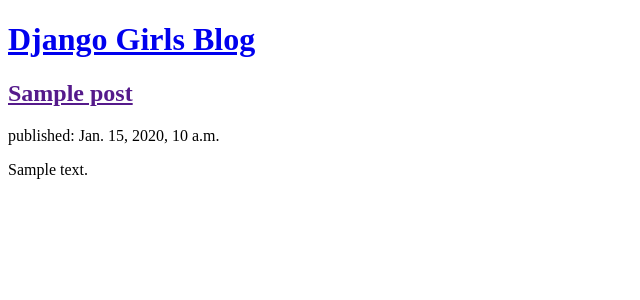
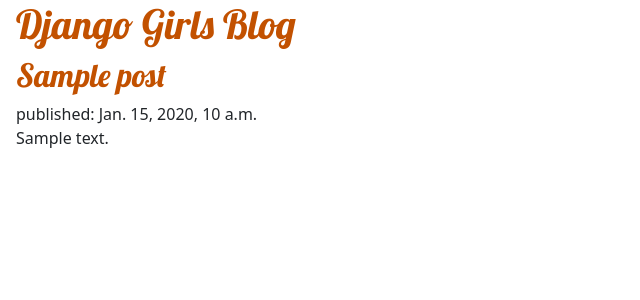
Before and after one commit to bnjn/blog-site, a Django app: page / in a window 1280 px wide. Shown: the top 300 px of the page, without its empty margins (0-640 px from the left). Run offline with Django 3.2, Linux system fonts and the light colour scheme; tables that the repository leaves empty hold one stand-in row (values such as "Sample post").

Commit message:
added css and option to load static files in dev mode

```diff
--- /dev/null
+++ b/blog/static/css/blog.css
@@ -0,0 +1,13 @@
+h1 a, h2 a {
+    color: #C25100;
+    font-family: 'Lobster', serif;
+    text-decoration: none;
+}
+
+h1 a:hover, h2 a:hover {
+    color: #fc6f00;
+}
+
+body {
+    padding-left: 1rem;
+}
--- a/blog/templates/blog/post_list.html
+++ b/blog/templates/blog/post_list.html
@@ -1,6 +1,10 @@
+{% load static %}
 <!DOCTYPE html>
 <html>
     <head>
+        <link rel="stylesheet" href="https://cdn.jsdelivr.net/npm/bootstrap@5.1.3/dist/css/bootstrap.min.css" integrity="sha384-1BmE4kWBq78iYhFldvKuhfTAU6auU8tT94WrHftjDbrCEXSU1oBoqyl2QvZ6jIW3" crossorigin="anonymous">
+        <link rel="stylesheet" href="{% static 'css/blog.css' %}">
+        <link href="//fonts.googleapis.com/css?family=Lobster&subset=latin,latin-ext" rel="stylesheet" type="text/css">
         <title>Some Blog Site</title>
     </head>
     <body>
--- a/blogsite/urls.py
+++ b/blogsite/urls.py
@@ -15,8 +15,11 @@
 """
 from django.contrib import admin
 from django.urls import path, include
+from django.contrib.staticfiles.urls import staticfiles_urlpatterns
 
 urlpatterns = [
     path('admin/', admin.site.urls),
     path('', include('blog.urls')),
 ]
+
+urlpatterns += staticfiles_urlpatterns()
```
